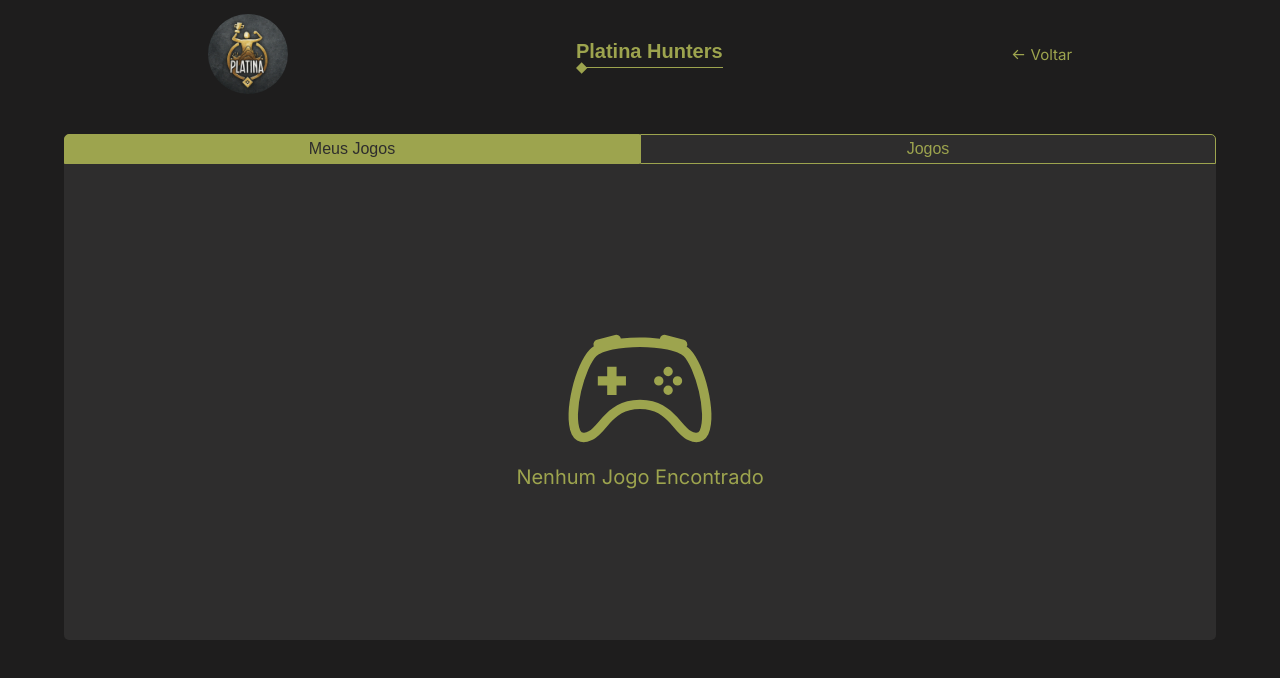
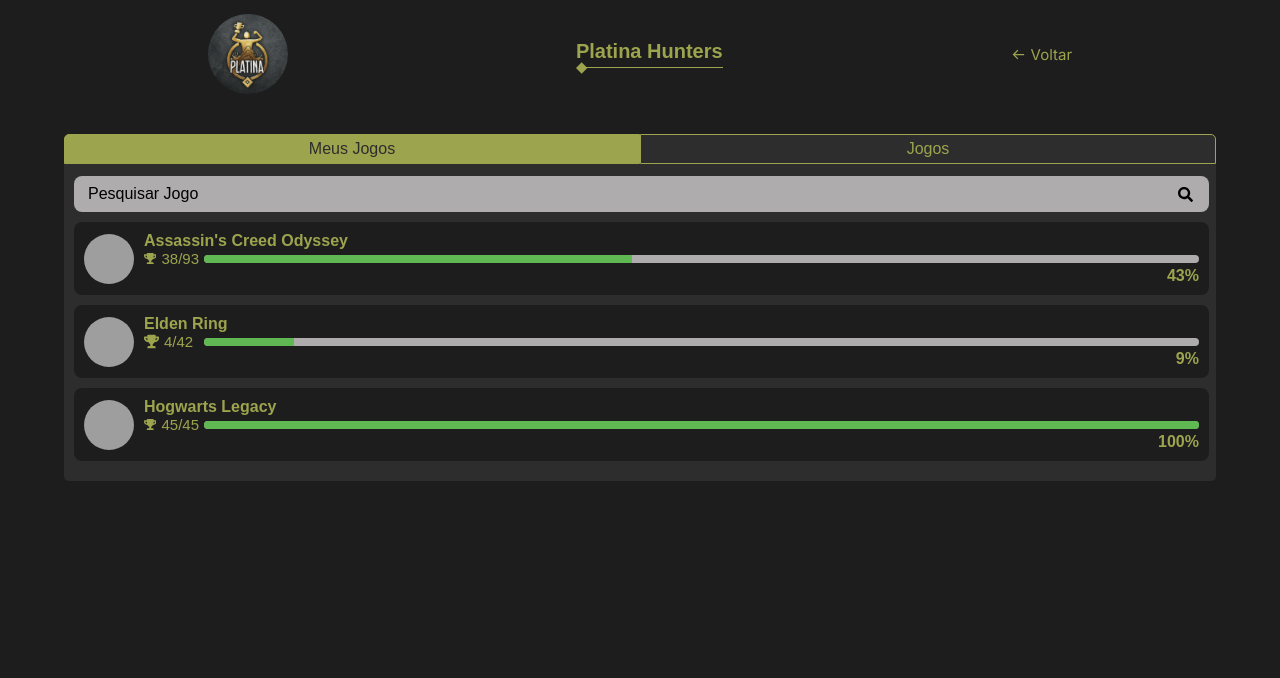
Before and after one commit to gabriel-vitebo/platina-hunters, a React (Vite) app: page / in a window 1280 px wide. Shown: the top 678 px of the page. Built offline with nearby package versions, Linux system fonts and the light colour scheme; grey boxes are pictures that could not be loaded; a web font is replaced by a local one.

Commit message:
refactoring myGamesCard

```diff
--- /dev/null
+++ b/src/components/MyGamesCard/index.tsx
@@ -0,0 +1,38 @@
+import { Container } from './style.ts'
+import { FaTrophy } from 'react-icons/fa'
+
+interface MyGamesCardProps {
+  image: string
+  title: string
+  completed: number
+  total: number
+  progress: number
+}
+
+export function MyGamesCard({
+  image,
+  title,
+  completed,
+  total,
+  progress,
+}: MyGamesCardProps) {
+  return (
+    <Container>
+      <img src={image} alt="Imagem do jogo" />
+      <h2>{title}</h2>
+      <div className="progress-bar">
+        <div className="progress" style={{ width: `${progress}%` }}></div>
+      </div>
+
+      <div className="stats">
+        <FaTrophy size={15} />
+        <p>
+          {completed}/{total}
+        </p>
+      </div>
+      <div className="percentage">
+        <p>{progress}%</p>
+      </div>
+    </Container>
+  )
+}
--- /dev/null
+++ b/src/components/MyGamesCard/style.ts
@@ -0,0 +1,70 @@
+import styled from 'styled-components'
+
+export const Container = styled.div`
+  display: grid;
+  grid-template-columns: 60px 60px auto;
+  grid-template-rows: 1fr auto;
+  grid-template-areas:
+    'image title title'
+    'image stats progress'
+    'image percentage percentage';
+  background-color: ${({ theme }) => theme.COLORS.blackBG};
+  border-radius: 8px;
+  padding: 10px;
+  width: 100%;
+  align-items: center;
+  margin-bottom: 10px;
+
+  img {
+    width: 50px;
+    height: 50px;
+    border-radius: 50%;
+    object-fit: cover;
+
+    grid-area: image;
+  }
+
+  h2 {
+    grid-area: title;
+    color: ${({ theme }) => theme.COLORS.primary};
+  }
+
+  .stats {
+    grid-area: stats;
+    align-items: center;
+    color: ${({ theme }) => theme.COLORS.primary};
+    display: flex;
+    gap: 5px;
+
+    > p {
+      font-size: 15px;
+      margin-right: 5px;
+    }
+  }
+
+  .progress-bar {
+    grid-area: progress;
+    height: 8px;
+    background-color: ${({ theme }) => theme.COLORS.whiteBG};
+    border-radius: 4px;
+    overflow: hidden;
+    position: relative;
+  }
+
+  .progress {
+    height: 100%;
+    background-color: ${({ theme }) => theme.COLORS.greenBG};
+    position: relative;
+  }
+
+  .percentage {
+    grid-area: percentage;
+    display: flex;
+    justify-content: flex-end;
+
+    > p {
+      color: ${({ theme }) => theme.COLORS.primary};
+      font-weight: 700;
+    }
+  }
+`
--- /dev/null
+++ b/src/components/Search/index.tsx
@@ -0,0 +1,13 @@
+import { Container } from './style.ts'
+import { FaSearch } from 'react-icons/fa'
+
+export function Search() {
+  return (
+    <Container>
+      <input type="text" id="searchInput" placeholder="Pesquisar Jogo" />
+      <button>
+        <FaSearch size={15} />
+      </button>
+    </Container>
+  )
+}
--- /dev/null
+++ b/src/components/Search/style.ts
@@ -0,0 +1,37 @@
+import styled from 'styled-components'
+
+export const Container = styled.div`
+  width: 100%;
+  display: flex;
+  align-items: center;
+  background-color: ${({ theme }) => theme.COLORS.whiteBG};
+  border-radius: 8px;
+  padding: 4px;
+  margin: 10px 0;
+  input {
+    flex: 1;
+    border: none;
+    outline: none;
+    padding: 5px;
+    font-size: 1rem;
+    color: ${({ theme }) => theme.COLORS.text};
+    background-color: ${({ theme }) => theme.COLORS.whiteBG};
+    border-radius: 4px 0 0 4px;
+
+    &::placeholder {
+      color: ${({ theme }) => theme.COLORS.black};
+      padding-left: 5px;
+    }
+  }
+
+  button {
+    display: flex;
+    align-items: center;
+    justify-content: center;
+    padding: 0 12px;
+    background-color: ${({ theme }) => theme.COLORS.whiteBG};
+    border: none;
+    cursor: pointer;
+    border-radius: 0 4px 4px 0;
+  }
+`
--- a/src/components/HomeCard/index.tsx
+++ b/src/components/SectionHome/index.tsx
@@ -2,12 +2,13 @@ import { ReactNode, useState } from 'react'
 import { BsController } from 'react-icons/bs'
 
 import { Container } from './style.ts'
+import { Search } from '../Search'
 
-interface HomeCardProps {
+interface SectionHomeProps {
   children?: ReactNode
 }
 
-export function HomeCard({ children }: HomeCardProps) {
+export function SectionHome({ children }: SectionHomeProps) {
   const [activeButton, setActiveButton] = useState<'myGames' | 'games'>(
     'myGames',
   )
@@ -28,8 +29,13 @@ export function HomeCard({ children }: HomeCardProps) {
           Jogos
         </button>
       </div>
+
       {children ? (
-        <div className="content">{children}</div>
+        <div className="content">
+          <Search />
+
+          {children}
+        </div>
       ) : (
         <div className="withoutContent">
           <BsController size={150} />
--- a/src/pages/Home/index.tsx
+++ b/src/pages/Home/index.tsx
@@ -1,12 +1,38 @@
 import { Header } from '../../components/Header'
 import { Container } from './style.ts'
-import { HomeCard } from '../../components/HomeCard'
+import { SectionHome } from '../../components/SectionHome'
+import { MyGamesCard } from '../../components/MyGamesCard'
+import assassinsCreedImage from '../../assets/assassinscreed.png'
+import eldenringImage from '../../assets/eldenring.png'
+import hogwartsLegacyImage from '../../assets/hogwartsLegacy.png'
 
 export function Home() {
   return (
     <Container>
       <Header />
-      <HomeCard></HomeCard>
+      <SectionHome>
+        <MyGamesCard
+          image={assassinsCreedImage}
+          title="Assassin's Creed Odyssey"
+          total={93}
+          completed={38}
+          progress={43}
+        />
+        <MyGamesCard
+          image={eldenringImage}
+          title="Elden Ring"
+          total={42}
+          completed={4}
+          progress={9}
+        />
+        <MyGamesCard
+          image={hogwartsLegacyImage}
+          title="Hogwarts Legacy"
+          total={45}
+          completed={45}
+          progress={100}
+        />
+      </SectionHome>
     </Container>
   )
 }
```
Also changed, not shown: src/components/SectionHome/style.ts (renamed from src/components/HomeCard/style.ts), 1 other file (tests, documents, lock files or other folders).
